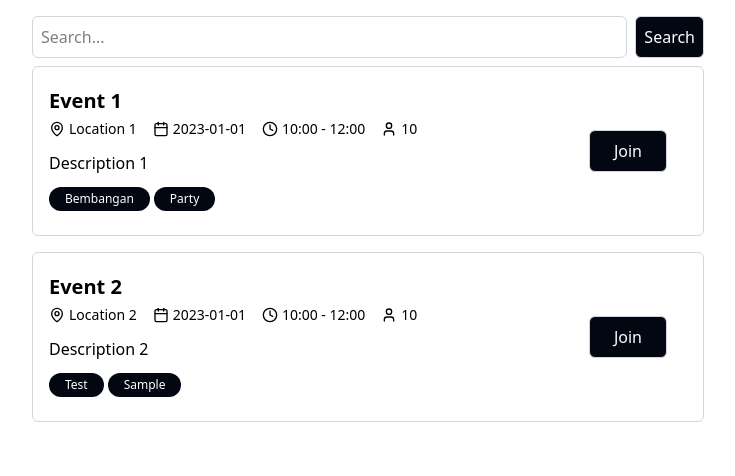
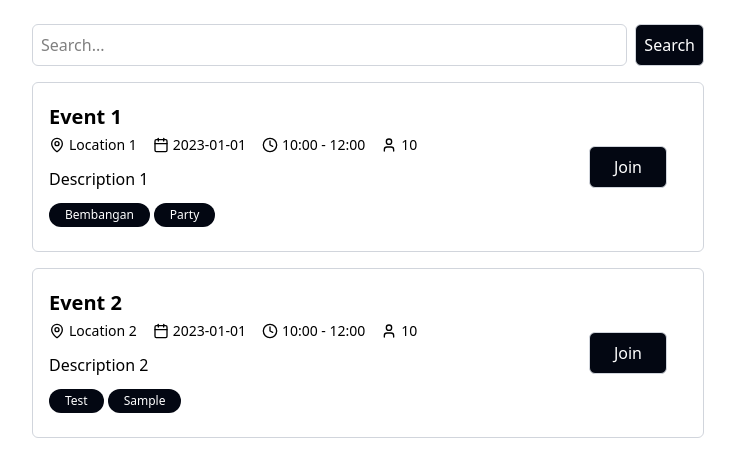
Before and after one commit to kobz2414/meet-sync, a React (Vite) app: page / in a window 1280 px wide. Shown: the top 476 px of the page, without its empty margins (272-1007 px from the left). Built offline with nearby package versions, Linux system fonts and the light colour scheme.

Commit message:
fix: updated vertical margin

```diff
--- a/src/components/Search.tsx
+++ b/src/components/Search.tsx
@@ -1,6 +1,6 @@
 const Search = () => {
   return (
-    <div className="flex flex-row">
+    <div className="flex flex-row my-2">
       <input
         type="text"
         className="p-2 border border-gray-300 rounded-md flex-1"
```
